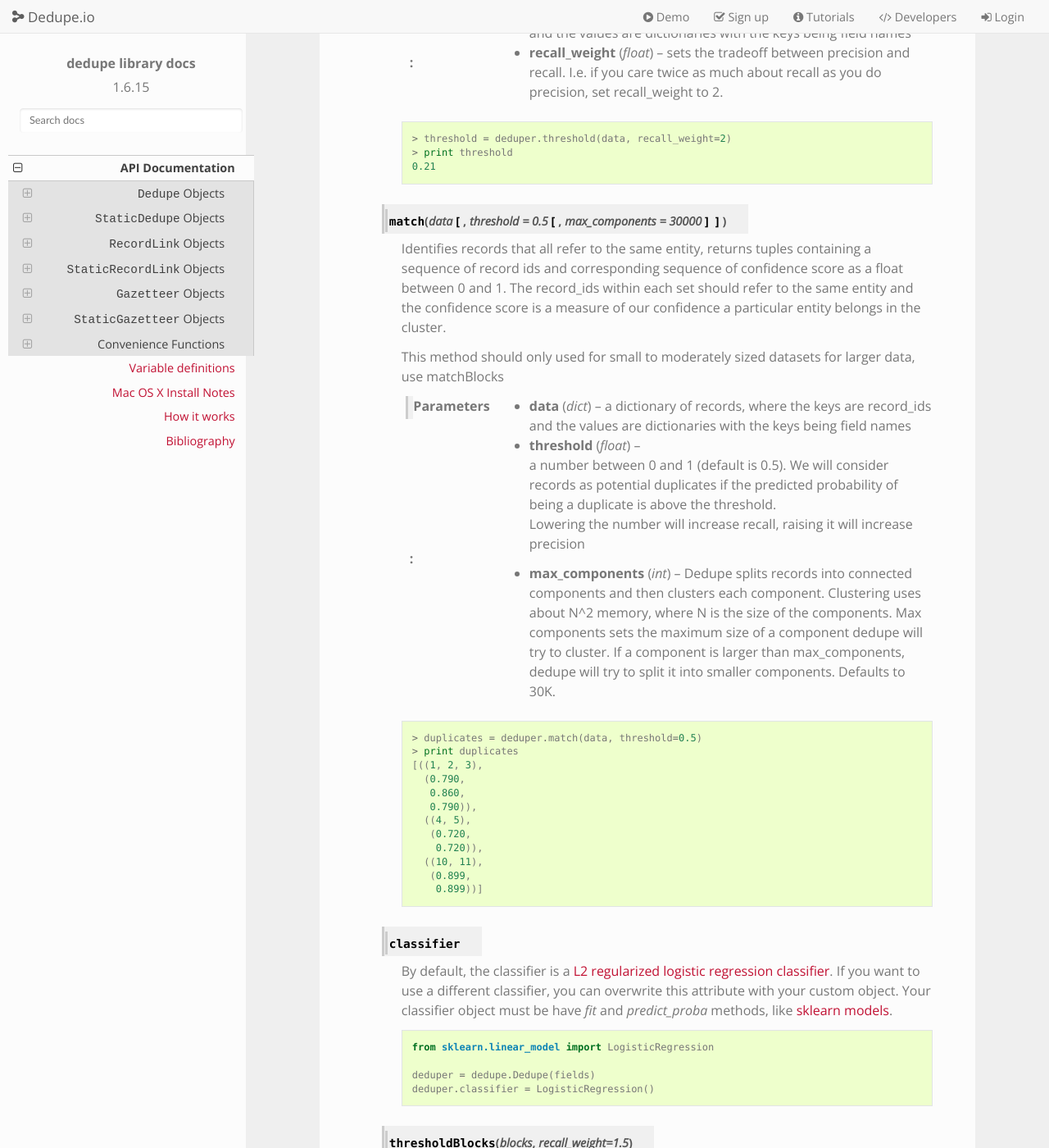
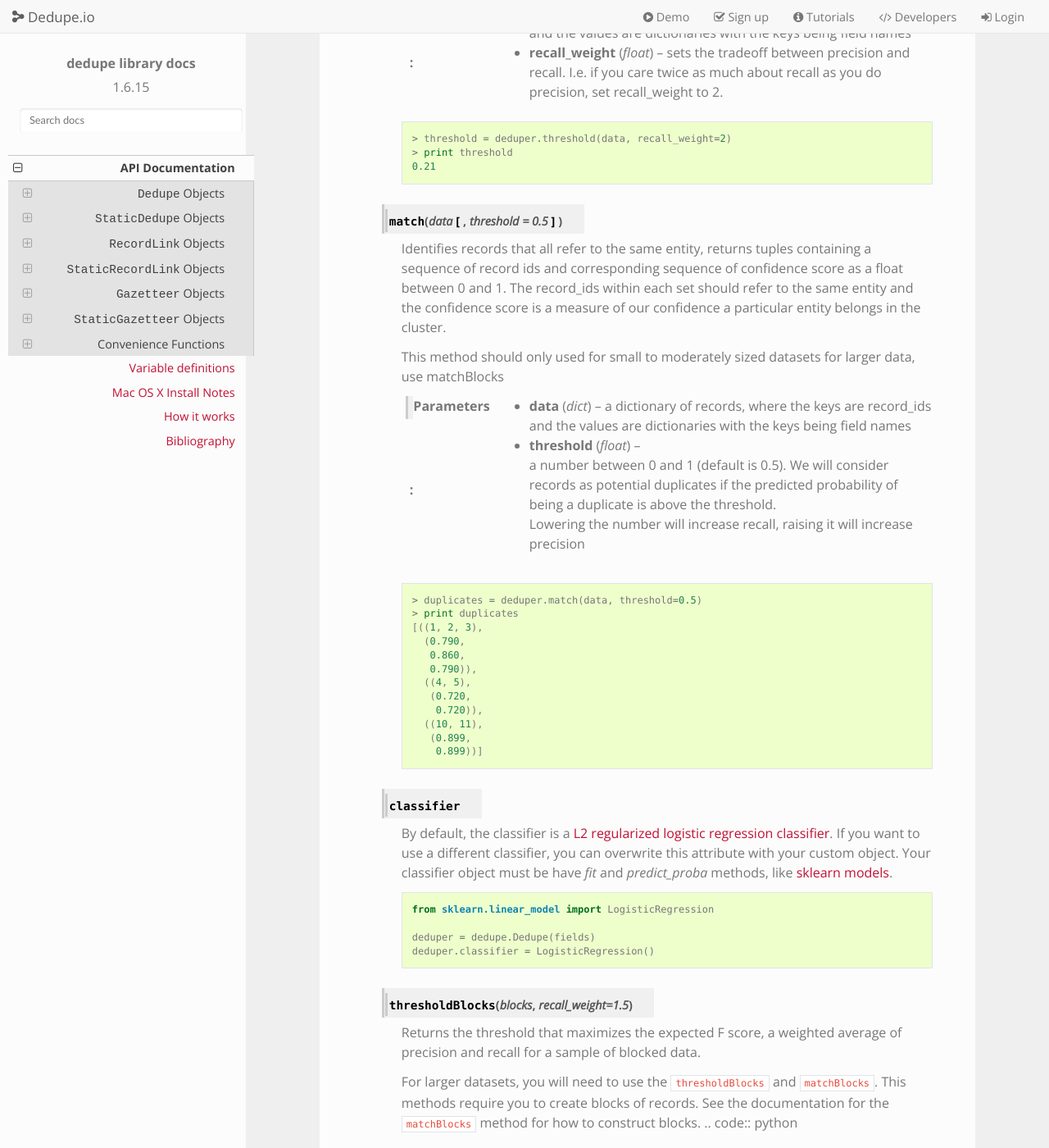
Before and after one commit to dedupeio/dedupe, a Sphinx documentation site: the page built from docs/API-documentation.rst, in a window 1280 px wide and 1400 px high, scrolled down 3088 px. Shown: the whole window at 82% size. Built offline with Sphinx 7.4.7 and the Read the Docs theme 2.0.0, drawn with Linux system fonts in a browser that asks for light colours; some of the changed text lies outside the part shown.

Commit message:
remove outdate ref to max_components in docs, closes #584

```diff
--- a/docs/common_dedupe_methods.rst
+++ b/docs/common_dedupe_methods.rst
@@ -18,7 +18,7 @@
       > print threshold
       0.21
 
-.. py:method:: match(data, [threshold = 0.5, [max_components = 30000]])
+.. py:method:: match(data[, threshold = 0.5])
 
    Identifies records that all refer to the same entity, returns
    tuples containing a sequence of record ids and corresponding
@@ -40,16 +40,6 @@
 
 			    Lowering the number will increase recall,
 			    raising it will increase precision
-   :param int max_components: Dedupe splits records into connected
-                              components and then clusters each
-                              component. Clustering uses about N^2
-                              memory, where N is the size of the
-                              components.  Max components sets the
-                              maximum size of a component dedupe will
-                              try to cluster. If a component is larger
-                              than max_components, dedupe will try to
-                              split it into smaller
-                              components. Defaults to 30K.
 
    .. code:: python
 
```
